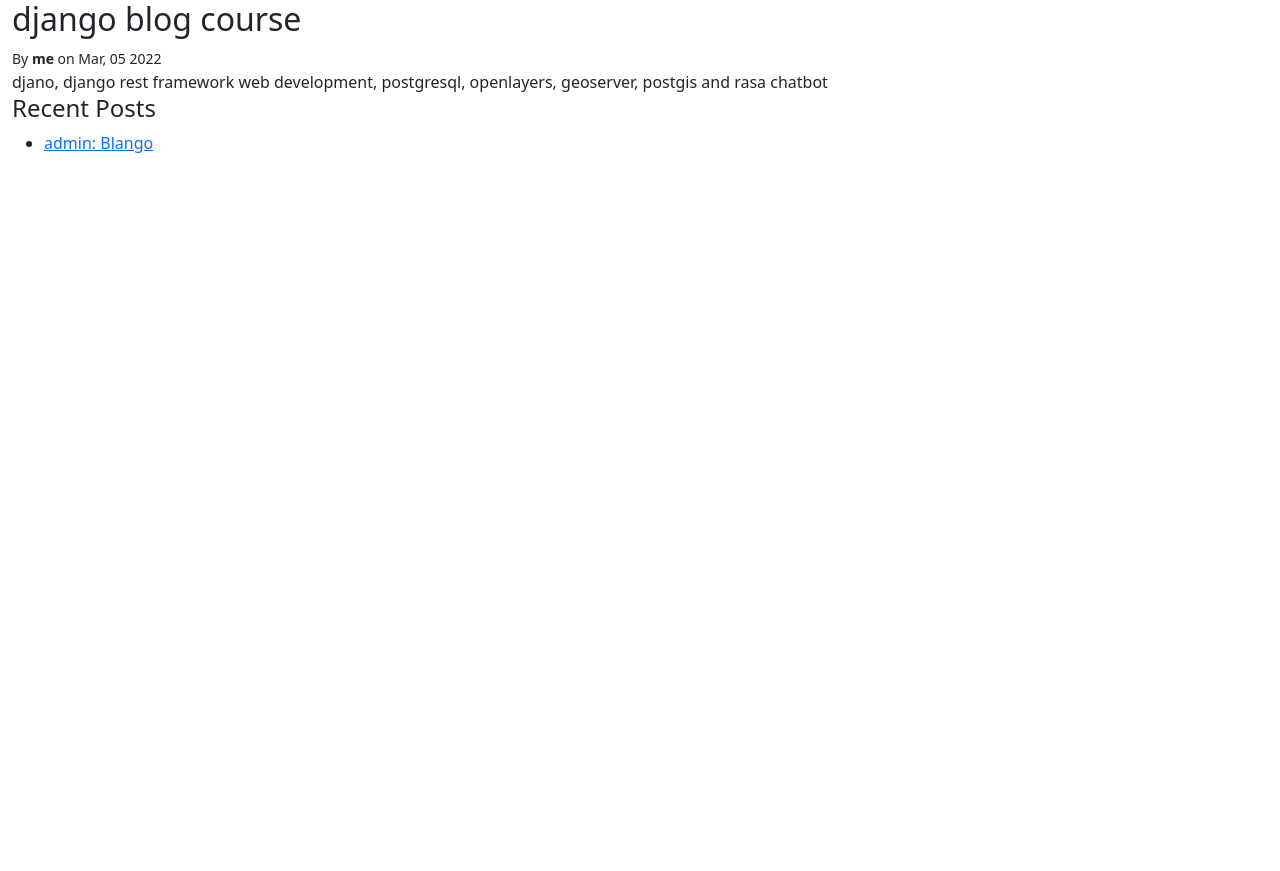
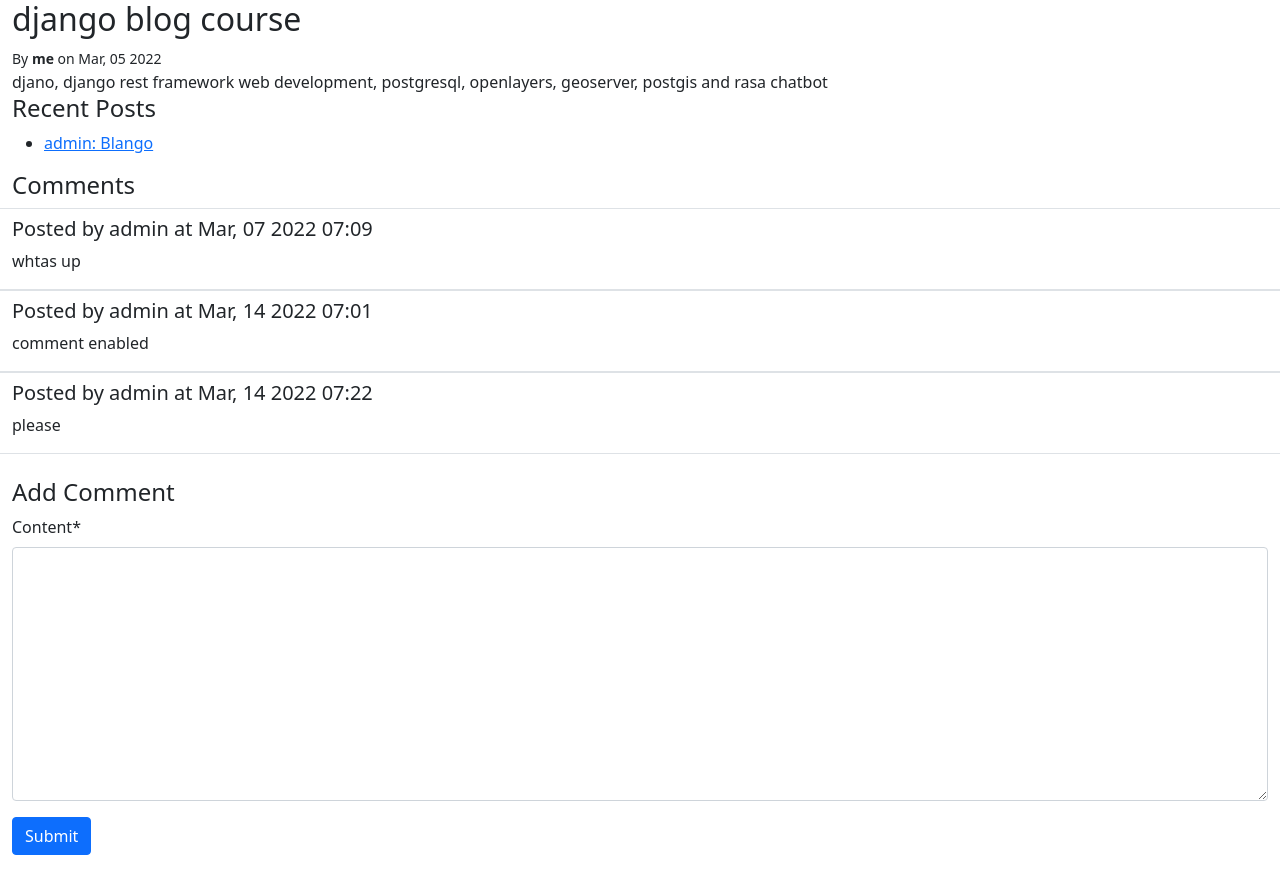
Before and after one commit to tewodrosm/codio_coursera-, a Django app: a page that uses blango/blog/templates/blog/post-detail.html in a window 1280 px wide. Before the commit the page ends 153 px from the top, so only its background shows below. Run offline with Django 3.2, Linux system fonts and the light colour scheme; a user stored in the database is signed in; data comes from the database, SQL or seed files in the repository; both versions use the stored data as it was after the commit; parts of the project's set-up code (start-up, migrations or seed data) failed here and were passed over; some libraries are stand-ins or nearby versions.

Commit message:
Finish crispy forms

```diff
--- a/blango/blango/settings.py
+++ b/blango/blango/settings.py
@@ -47,7 +47,11 @@ INSTALLED_APPS = [
     'django.contrib.messages',
     'django.contrib.staticfiles',
     'blog',
+    'crispy_forms',
+    'crispy_bootstrap5',
 ]
+CRISPY_ALLOWED_TEMPLATE_PACKS = "bootstrap5"
+CRISPY_TEMPLATE_PACKS = "bootstrap5"
 
 MIDDLEWARE = [
     'django.middleware.security.SecurityMiddleware',
--- /dev/null
+++ b/blango/blog/forms.py
@@ -0,0 +1,16 @@
+from django import forms
+from blog.models import Comment
+from crispy_forms.layout import Submit
+from crispy_forms.helper import FormHelper
+
+
+
+class CommentForm(forms.ModelForm):
+    class Meta:
+        model = Comment
+        fields = ["content"]
+
+    def __init__(self, *args, **kwargs):
+        super(CommentForm, self).__init__(*args, **kwargs)
+        self.helper = FormHelper()
+        self.helper.add_input(Submit('submit', 'Submit'))
--- /dev/null
+++ b/blango/blog/templates/blog/post-comments.html
@@ -0,0 +1,30 @@
+{% load blog_extras crispy_forms_tags %}
+{% load blog_extras %}
+<h4>Comments</h4>
+{% for comment in post.comments.all %}
+{% row "border-top pt-2" %}
+    {% col %}
+        <h5>Posted by {{ comment.creator }} at {{ comment.created_at|date:"M, d Y h:i" }}</h5>
+    {% endcol %}
+{% endrow %}
+{% row "border-bottom" %}
+    {% col %}
+        <p>{{ comment.content }}</p>
+    {% endcol %}
+{% endrow %}
+{% empty %}
+    {% row "border-top border-bottom" %}
+        {% col %}
+            <p>No comments.</p>
+        {% endcol %}
+    {% endrow %}
+{% endfor %}
+{% if request.user.is_active %}
+{% row "mt-4" %}
+    {% col %}
+        <h4>Add Comment</h4>
+        {%  crispy comment_form %}
+
+    {% endcol %}
+{% endrow %}
+{% endif %}
--- a/blango/blog/templates/blog/post-detail.html
+++ b/blango/blog/templates/blog/post-detail.html
@@ -18,5 +18,7 @@
         {% recent_posts post %}
     {% endcol %}
 {% endrow %}
+{% include "blog/post-comments.html" %}
+
 
 {% endblock %}
--- a/blango/blog/views.py
+++ b/blango/blog/views.py
@@ -1,6 +1,8 @@
 from django.shortcuts import render
 from django.utils import timezone
 from blog.models import Post
+from django.shortcuts import redirect
+from blog.forms import CommentForm
 from django.shortcuts import render, get_object_or_404
 
 # Create your views here.
@@ -10,4 +12,19 @@ def index(request):
 
 def post_detail(request, slug):
     post = get_object_or_404(Post, slug=slug)
-    return render(request, "blog/post-detail.html", {"post": post})
+    if request.user.is_active:
+        if request.method == "POST":
+            comment_form = CommentForm(request.POST)
+
+            if comment_form.is_valid():
+                comment = comment_form.save(commit=False)
+                comment.content_object = post
+                comment.creator = request.user
+                comment.save()
+                return redirect(request.path_info)
+        else:
+            comment_form = CommentForm()
+    else:
+        comment_form = None
+
+    return render(request, "blog/post-detail.html", {"post": post, "comment_form": comment_form})
```
Also changed, not shown: blango/db.sqlite3.
